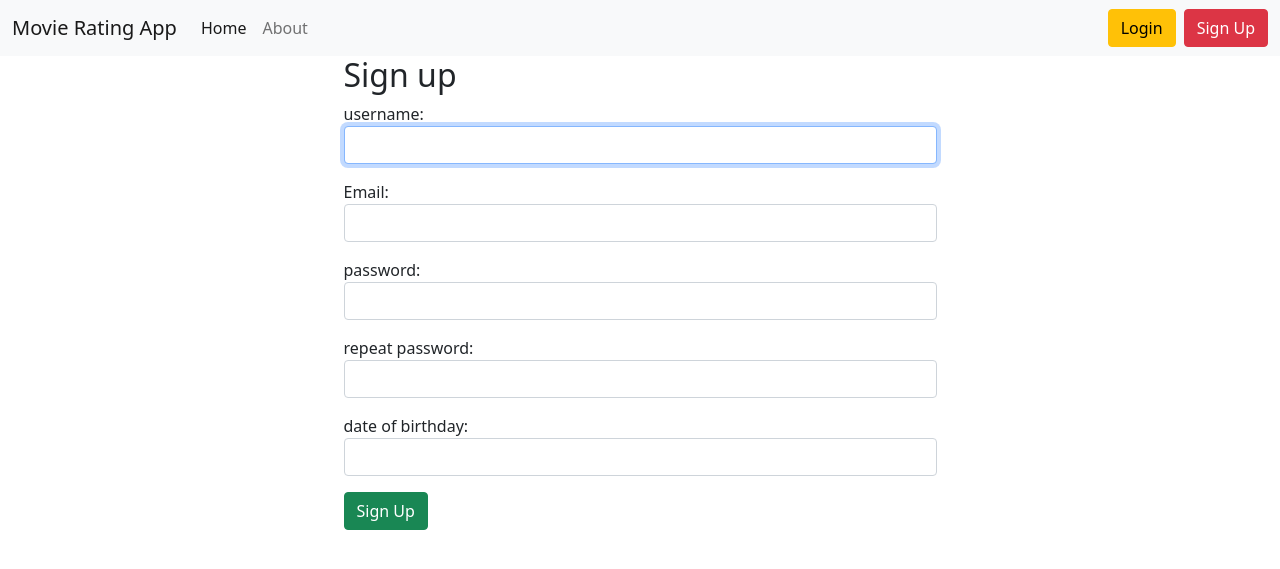
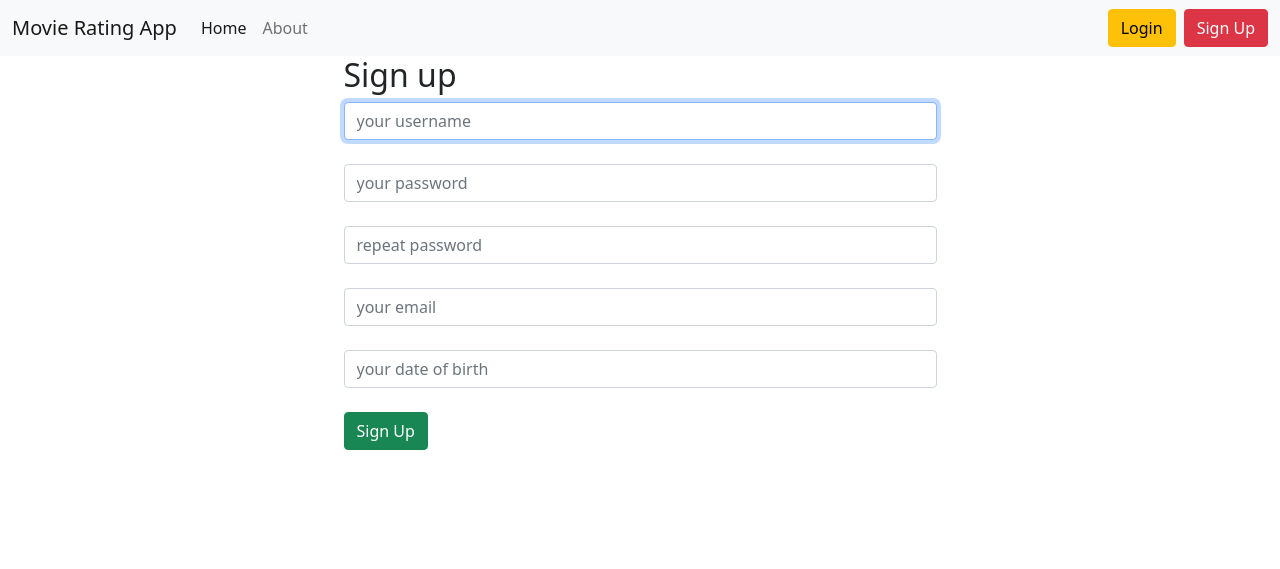
Before and after one commit to Falco13/movie_rating, a Django app: page /users/register/ in a window 1280 px wide. Shown: the top 569 px of the page. Run offline with Django 4.2, Linux system fonts and the light colour scheme.

Commit message:
fix register form and register template

```diff
--- a/accounts/forms.py
+++ b/accounts/forms.py
@@ -10,12 +10,14 @@ class UserLoginForm(AuthenticationForm):
 
 
 class UserRegisterForm(UserCreationForm):
-    username = forms.CharField(label='username', widget=forms.TextInput(attrs={'class': 'form-control'}))
-    password1 = forms.CharField(label='password', widget=forms.PasswordInput(attrs={'class': 'form-control'}))
-    password2 = forms.CharField(label='repeat password',
-                                widget=forms.PasswordInput(attrs={'class': 'form-control'}))
-    email = forms.EmailField(label='Email', widget=forms.EmailInput(attrs={'class': 'form-control'}))
-    date_of_birth = forms.DateField(label='date of birthday', widget=forms.DateInput(attrs={'class': 'form-control'}))
+    username = forms.CharField(widget=forms.TextInput(attrs={'class': 'form-control', 'placeholder': 'your username'}))
+    password1 = forms.CharField(
+        widget=forms.PasswordInput(attrs={'class': 'form-control', 'placeholder': 'your password'}))
+    password2 = forms.CharField(
+        widget=forms.PasswordInput(attrs={'class': 'form-control', 'placeholder': 'repeat password'}))
+    email = forms.EmailField(widget=forms.EmailInput(attrs={'class': 'form-control', 'placeholder': 'your email'}))
+    date_of_birth = forms.DateField(
+        widget=forms.DateInput(attrs={'class': 'form-control', 'placeholder': 'your date of birth'}))
 
     class Meta:
         model = User
--- a/accounts/templates/accounts/register.html
+++ b/accounts/templates/accounts/register.html
@@ -10,7 +10,11 @@ Sign Up
     <h2>Sign up</h2>
     <form method="post">
         {% csrf_token %}
-        {{ form.as_p }}
+        {{ form.username }}<br>
+        {{ form.password1 }}<br>
+        {{ form.password2 }}<br>
+        {{ form.email }}<br>
+        {{ form.date_of_birth }}<br>
         <button type="submit" class="btn btn-success btn-block">Sign Up</button>
     </form>
 </div>
```
